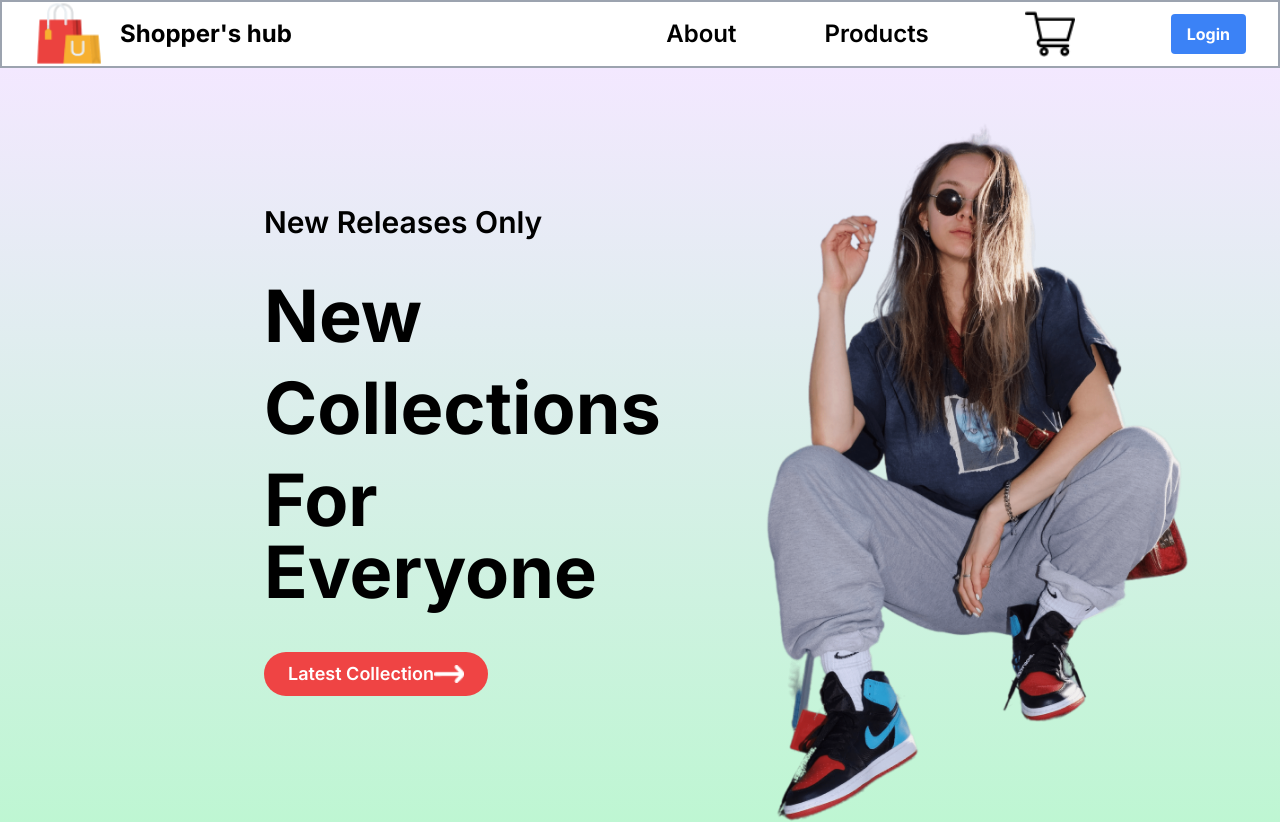
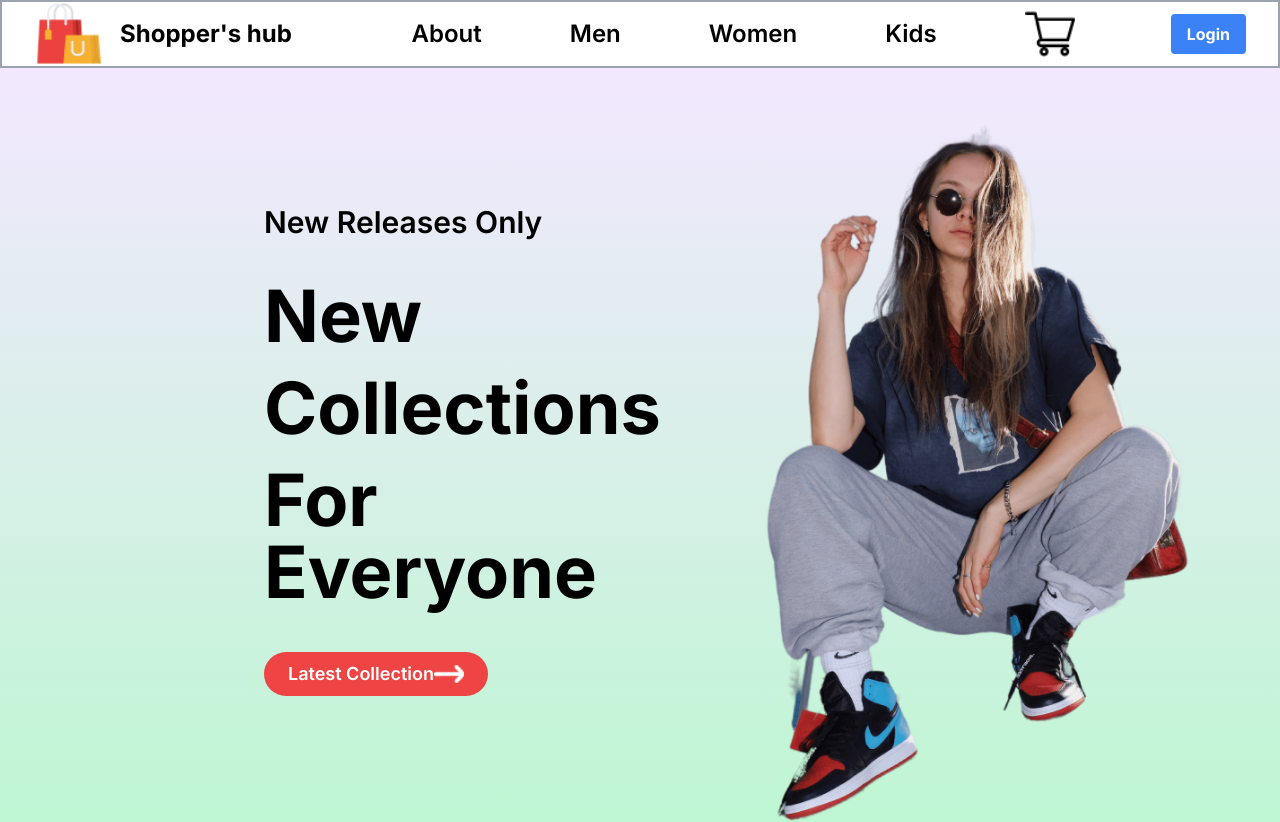
Before and after one commit to Programmers-986/E-commerce-website, a Next.js app: page / in a window 1280 px wide. Shown: the top 822 px of the page. Built offline with nearby package versions, Linux system fonts and the light colour scheme.

Commit message:
Updated Navbar

```diff
--- a/src/app/Components/Pages/Navbar.tsx
+++ b/src/app/Components/Pages/Navbar.tsx
@@ -74,25 +74,20 @@ const Navbar = () => {
               About
             </a>
             {/* Products dropdown */}
-            <div
-              className="text-black hover:bg-gray-300 rounded-sm p-4 font-semibold relative text-2xl"
-              onClick={toggleProductsDropdown}
-              style={{ cursor: "pointer", marginRight: "8px" }}
-            >
-              Products
-              {isProductsDropdownOpen && (
-                <div className="absolute top-full left-0 w-50 bg-[#EEE7FE] border-b shadow-sm mt-2">
-                  <a href="/clothing" className="block text-black hover:bg-gray-300 rounded-lg p-4 font-semibold border-b border-gray-500">
-                    Clothing
-                  </a>
-                  <a href="/electronics" className="block text-black hover:bg-gray-300 rounded-md p-4 font-semibold border-b border-gray-500">
-                    Electronics
-                  </a>
-                  <a href="/footwear" className="block text-black hover:bg-gray-300 rounded-md p-4 font-semibold border-b border-gray-500">
-                    Footwear
-                  </a>
-                </div>
-              )}
+            <div className=" flex justify-end  md:flex items-center space-x-4 gap-10">
+            <a href="/" className="text-black hover:bg-gray-300 rounded-md p-4 font-semibold text-2xl">
+              Men
+            </a>
+            </div>
+            <div className=" flex justify-end  md:flex items-center space-x-4 gap-10">
+            <a href="/" className="text-black hover:bg-gray-300 rounded-md p-4 font-semibold text-2xl">
+              Women
+            </a>
+            </div>
+            <div className=" flex justify-end  md:flex items-center space-x-4 gap-10">
+            <a href="/" className="text-black hover:bg-gray-300 rounded-md p-4 font-semibold text-2xl">
+              Kids
+            </a>
             </div>
 
             <a href="/cart" className="text-black p-4 font-semibold relative pr-2 text-2xl flex items-center gap-7" style={{ cursor: "pointer" }}>
```
